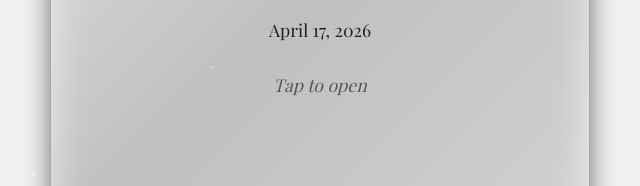
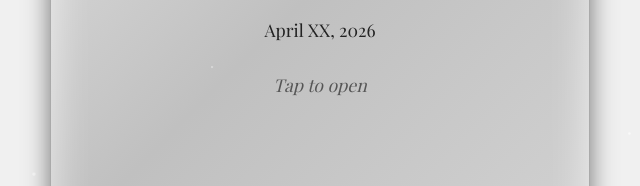
Before and after one commit to tnitn/save-the-date, a plain HTML site: page index.html in a window 1280 px wide. Shown: the part 416-602 px from the top of the page, 320-960 px from the left. Drawn offline with nearby package versions, Linux system fonts and the light colour scheme.

Commit message:
Hide the date

```diff
--- a/index.html
+++ b/index.html
@@ -178,7 +178,7 @@
             <div class="card-front">
                 <h1 data-key="save-the-date">Save the Date!</h1>
                 <h2 data-key="couple">Anita & Dimi</h2>
-                <p data-key="wedding-date">April 17, 2026</p>
+                <p data-key="wedding-date">April XX, 2026</p>
                 <p style="margin-top:20px; font-style:italic; color:#555;" data-key="tap-to-open">Tap to open</p>
             </div>
 
@@ -186,7 +186,7 @@
             <div class="card-back">
                 <h2><span data-key="dear">Dear</span> <span id="guest-names">Guest</span>,</h2>
                 <p data-key="invitation">We are pleased to invite you to our wedding</p>
-                <p data-key="date">Date: April 17, 2026</p>
+                <p data-key="date">Date: April XX, 2026</p>
                 <p data-key="time">Time: 14:00</p>
                 <p data-key="place">Place:<br>Standesamt München-Pasing,<br>Landsberger Straße 486, 81241 München</p>
                 <div class="rsvp-box" data-key="rsvp">
@@ -204,11 +204,11 @@
             en: {
                 "save-the-date": "Save the Date!",
                 "couple": "Anita & Dimi",
-                "wedding-date": "April 17, 2026",
+                "wedding-date": "April XX, 2026",
                 "tap-to-open": "Tap to open",
                 dear: { s: "Dear", p: "Dear" },
                 invitation: { s: "We are pleased to invite you to our wedding!", p: "We are pleased to invite you to our wedding!" },
-                "date": "Date: April 17, 2026",
+                "date": "Date: April XX, 2026",
                 "time": "Time: 14:00",
                 "place": "Place: Standesamt München-Pasing,<br>Landsberger Straße 486, 81241 München",
                 "rsvp": {
@@ -219,11 +219,11 @@
             de: {
                 "save-the-date": {s: "Merke den Termin vor!", p: "Merkt euch<br>den Termin vor!"},
                 "couple": "Anita & Dimi",
-                "wedding-date": "17. April 2026",
+                "wedding-date": "XX. April 2026",
                 "tap-to-open": "Tippe zum Öffnen",
                 dear: { s: "Liebe/r", p: "Liebe" },
                 invitation: { s: "Wir laden dich herzlich zu unserer Hochzeit ein!", p: "Wir laden euch herzlich zu unserer Hochzeit ein!" },
-                "date": "Datum: 17. April 2026",
+                "date": "Datum: XX. April 2026",
                 "time": "Uhrzeit: 14:00",
                 "place": "Ort: Standesamt München-Pasing,<br>Landsberger Straße 486, 81241 München",
                 "rsvp": {
@@ -234,11 +234,11 @@
             ru: {
                 "save-the-date": {s: "Сохрани дату!", p: "Сохраните дату!"},
                 "couple": "Анита и Дими",
-                "wedding-date": "17 апреля 2026",
+                "wedding-date": "XX апреля 2026",
                 "tap-to-open": "Нажми, чтобы открыть",
                 dear: { s: "Дорогой/Дорогая", p: "Дорогие" },
                 invitation: { s: "Мы с радостью приглашаем тебя на нашу свадьбу!", p: "Мы с радостью приглашаем вас на нашу свадьбу!" },
-                "date": "Дата: 17 апреля 2026",
+                "date": "Дата: XX апреля 2026",
                 "time": "Время: 14:00",
                 "place": "Место: Standesamt München-Pasing,<br>Landsberger Straße 486, 81241 München",
                 "rsvp": {
@@ -249,11 +249,11 @@
             el: {
                 "save-the-date": { s: "Κράτα την ημερομηνία!", p: "Κρατήστε την ημερομηνία!"},
                 "couple": "Άνιτα & Ντίμι",
-                "wedding-date": "17 Απριλίου 2026",
+                "wedding-date": "XX Απριλίου 2026",
                 "tap-to-open": "Πάτησε για να ανοίξει",
                 dear: { s: "Αγαπητέ/Αγαπητή", p: "Αγαπητοί" },
                 invitation: { s: "Σε προσκαλούμε με χαρά στο γάμο μας!", p: "Σας προσκαλούμε με χαρά στο γάμο μας!" },
-                "date": "Ημερομηνία: 17 Απριλίου 2026",
+                "date": "Ημερομηνία: XX Απριλίου 2026",
                 "time": "Ώρα: 14:00",
                 "place": "Τοποθεσία: Standesamt München-Pasing,<br>Landsberger Straße 486, 81241 München",
                 "rsvp": {
```
